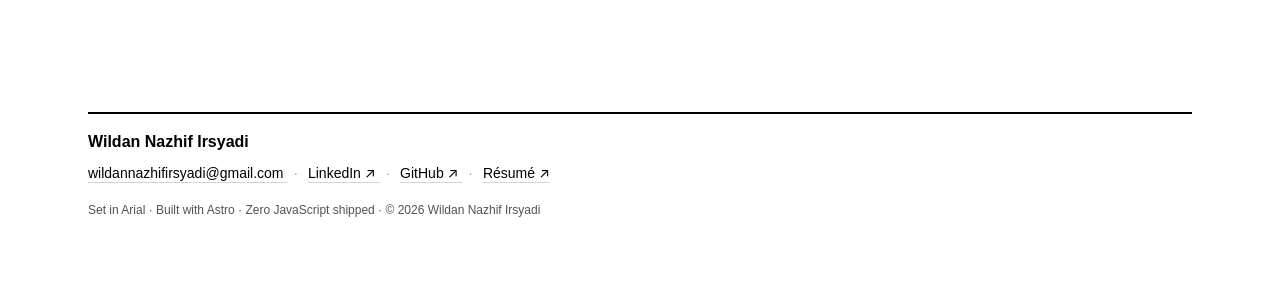
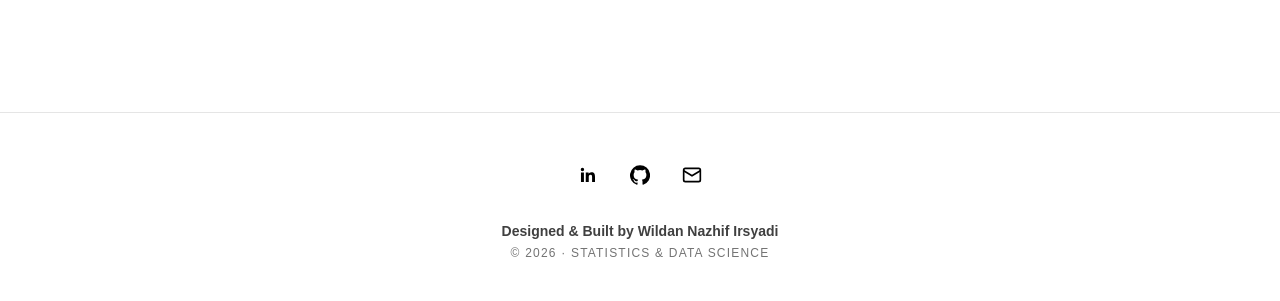
Before and after one commit to wildannazhif/portofolio-wildan, an Astro site: page / in a window 1280 px wide. Shown: the part 4825-5126 px from the top of the page. Before the commit the page ends 5085 px from the top, so only its background shows below. Built offline with nearby package versions, Linux system fonts and the light colour scheme; Astro itself is replaced by a stand-in of ours.

Commit message:
revert: restore v2 design (undo Long Document redesign)
User prefers the previous design. Restores all 13 files to their
pre-redesign state (main @ 22410a03): pill hero + badge, stat cards,
indigo banner, side-stripe cards, dark skills panel, centred footer.

```diff
--- a/src/components/Footer.astro
+++ b/src/components/Footer.astro
@@ -3,32 +3,38 @@ import { profile } from "../data/portfolio.ts";
 const year = new Date().getFullYear();
 ---
 
-<!--
-  Colophon, not a carbon-copy footer: left-aligned, hairline rule, inline
-  text links, honest production notes. No centred icon row, no logo.
--->
-<footer class="mx-auto max-w-6xl px-4 pb-10 sm:px-6">
-  <div class="border-t-2 border-black pt-4">
-    <p class="text-base font-bold text-black">{profile.name}</p>
-    <p class="mt-2 text-sm leading-relaxed text-black">
-      <a href={`mailto:${profile.email}`} class="underline decoration-neutral-300 underline-offset-4 hover:decoration-black">
-        {profile.email}
+<footer class="border-t border-neutral-200 bg-white py-10">
+  <div class="mx-auto max-w-6xl px-4 text-center sm:px-6">
+    <div class="mb-6 flex justify-center gap-2">
+      <a
+        href={profile.linkedin}
+        target="_blank"
+        rel="noreferrer"
+        aria-label="LinkedIn — Wildan Nazhif Irsyadi"
+        class="flex h-11 w-11 items-center justify-center rounded-full text-black hover:bg-indigo-50 hover:text-indigo-700"
+      >
+        <svg width="20" height="20" viewBox="0 0 24 24" fill="currentColor" aria-hidden="true"><path d="M20.45 20.45h-3.55v-5.57c0-1.33-.03-3.04-1.85-3.04-1.86 0-2.14 1.45-2.14 2.94v5.67H9.31V9h3.41v1.56h.05c.47-.9 1.63-1.85 3.36-1.85 3.6 0 4.27 2.37 4.27 5.46v6.28zM5.34 7.43a2.06 2.06 0 1 1 0-4.12 2.06 2.06 0 0 1 0 4.12zM7.12 20.45H3.56V9h3.56v11.45z" /></svg>
       </a>
-      <span aria-hidden="true" class="px-1.5 text-neutral-400">·</span>
-      <a href={profile.linkedin} target="_blank" rel="noreferrer" class="underline decoration-neutral-300 underline-offset-4 hover:decoration-black">
-        LinkedIn&nbsp;↗
+      <a
+        href={profile.github}
+        target="_blank"
+        rel="noreferrer"
+        aria-label="GitHub — wildannazhif"
+        class="flex h-11 w-11 items-center justify-center rounded-full text-black hover:bg-neutral-100"
+      >
+        <svg width="20" height="20" viewBox="0 0 24 24" fill="currentColor" aria-hidden="true"><path d="M12 .3a12 12 0 0 0-3.79 23.39c.6.11.82-.26.82-.58v-2.03c-3.34.73-4.04-1.61-4.04-1.61-.55-1.39-1.33-1.76-1.33-1.76-1.09-.75.08-.73.08-.73 1.2.08 1.84 1.24 1.84 1.24 1.07 1.83 2.81 1.3 3.5 1 .1-.78.42-1.31.76-1.61-2.67-.3-5.47-1.33-5.47-5.93 0-1.31.47-2.38 1.24-3.22-.13-.3-.54-1.52.11-3.17 0 0 1.01-.32 3.3 1.23a11.5 11.5 0 0 1 6.01 0c2.29-1.55 3.3-1.23 3.3-1.23.65 1.65.24 2.87.12 3.17.77.84 1.23 1.91 1.23 3.22 0 4.61-2.8 5.63-5.48 5.92.43.37.81 1.1.81 2.23v3.3c0 .32.22.7.83.58A12 12 0 0 0 12 .3z" /></svg>
       </a>
-      <span aria-hidden="true" class="px-1.5 text-neutral-400">·</span>
-      <a href={profile.github} target="_blank" rel="noreferrer" class="underline decoration-neutral-300 underline-offset-4 hover:decoration-black">
-        GitHub&nbsp;↗
+      <a
+        href={`mailto:${profile.email}`}
+        aria-label={`Email ${profile.email}`}
+        class="flex h-11 w-11 items-center justify-center rounded-full text-black hover:bg-rose-50 hover:text-rose-600"
+      >
+        <svg width="20" height="20" viewBox="0 0 24 24" fill="none" stroke="currentColor" stroke-width="2" aria-hidden="true"><rect x="2" y="4" width="20" height="16" rx="2" /><path d="m22 7-10 6L2 7" /></svg>
       </a>
-      <span aria-hidden="true" class="px-1.5 text-neutral-400">·</span>
-      <a href={profile.resume} target="_blank" rel="noreferrer" class="underline decoration-neutral-300 underline-offset-4 hover:decoration-black">
-        Résumé&nbsp;↗
-      </a>
-    </p>
-    <p class="tnum mt-4 text-xs leading-relaxed text-neutral-600">
-      Set in Arial · Built with Astro · Zero JavaScript shipped · © {year} {profile.name}
+    </div>
+    <p class="text-sm font-bold text-neutral-700">Designed &amp; Built by {profile.name}</p>
+    <p class="mt-1 text-xs font-medium uppercase tracking-widest text-neutral-500">
+      © {year} · Statistics &amp; Data Science
     </p>
   </div>
 </footer>
```
